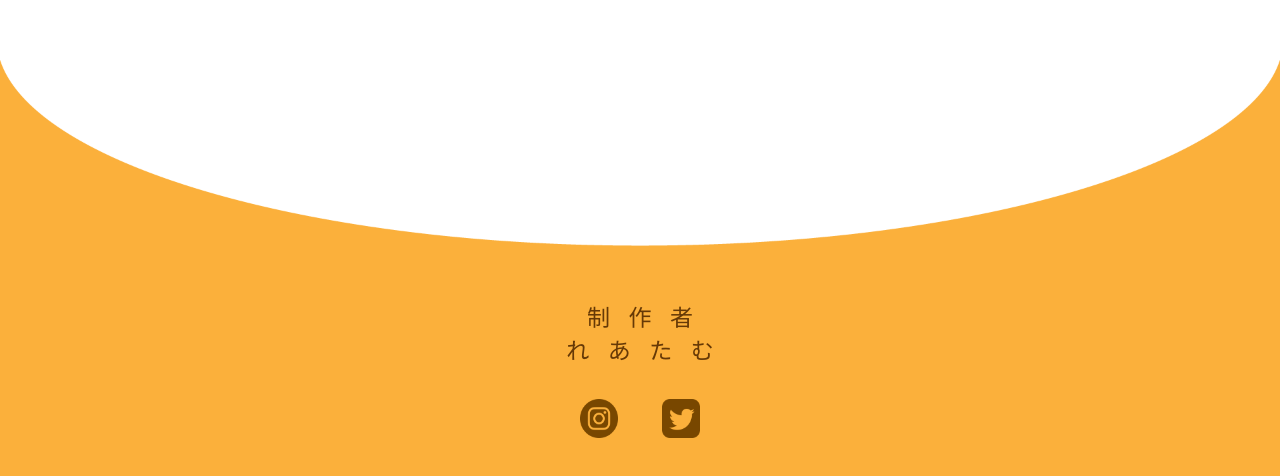
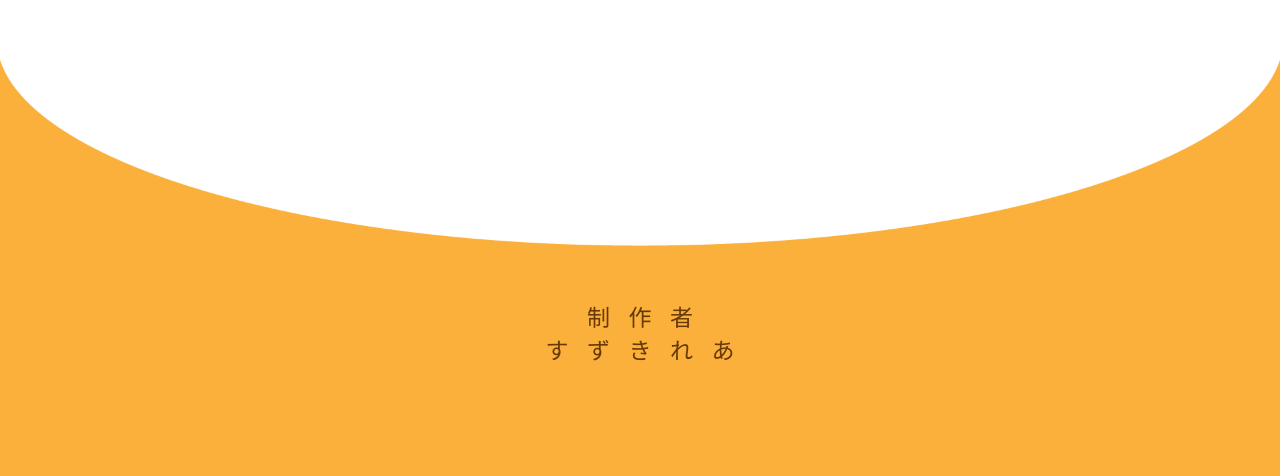
Before and after one commit to KUAD-XtechDesign/js-various2022-rea2525, a plain HTML site: page index.html in a window 1280 px wide. Shown: the part 6765-7241 px from the top of the page. Drawn offline with nearby package versions, Linux system fonts and the light colour scheme; a web font is replaced by a local one.

Commit message:
Update index.html

```diff
--- a/index.html
+++ b/index.html
@@ -158,15 +158,7 @@
       <p class="p2">
         <span>制作者</span>
         <br>
-        <span>れあたむ</span>
-        <br><br><br>
-        <h5>
-          <a href="https://www.instagram.com/s.rea2525/?hl=ja" target="_blank">
-            <img src="./images/iconmonstr-instagram-14-240.png" width="3%" height="3%"></a>&emsp;&emsp;&emsp;
-          <a href="https://twitter.com/I_like_amaimon" target="_blank">
-            <img src="./images/iconmonstr-twitter-3-240.png" width="3%" height="3%"></a>
-        </h5>
-
+        <span>すずきれあ</span>
         </p>
       </p>
     </div>
```
